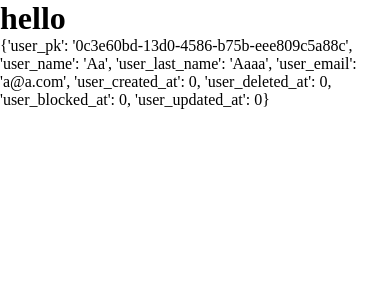
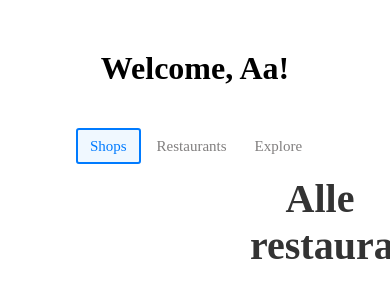
Before and after one commit to AbdullahMarwan/AbdullahMarwan-KEA-WebDev-Wolt-Exam, a Flask app: page /customer in a window 390 px wide; the page is wider, and only the part inside the window is pictured. Shown: the part 168-468 px from the top of that part. Before the commit the page ends 277 px from the top of that part, so only its background shows below. Run offline with Flask 3, Linux system fonts and the light colour scheme; a user stored in the database is signed in; grey boxes are pictures that could not be loaded.

Commit message:
customer- html + css and Login -html +css

```diff
--- /dev/null
+++ b/static/customer.css
@@ -0,0 +1,181 @@
+
+* {
+    margin: 0;
+    padding: 0;
+    box-sizing: border-box;
+}
+
+
+.welcome{
+    text-align: center;
+    padding-top: 50px;
+
+}
+
+
+.restauranter {
+
+    padding-left: 250px;
+    margin: 20px 0; /* Lidt luft omkring overskriften */
+}
+
+.restauranter h1 {
+    font-size: 2.5rem; /* Standard størrelse til store skærme */
+    font-weight: bold;
+    color: #333; /* Mørk grå farve */
+    margin: 10px 0;
+}
+  /* Card CSS */
+  .card-container {
+    display: flex;
+    flex-wrap: wrap;
+    justify-content: center;
+    gap: 30px;
+    margin: 50px auto;
+    max-width: 1200px; /* Begrænsning af bredde */
+   /
+}
+
+.card {
+    flex: 1 1 calc(100% - 40px); /* Skalerer med 100% bredde minus margener */
+    max-width: 350px; /* Begrænsning af max-bredde */
+    background-color: #efefef;
+    border-radius: 8px;
+    overflow: hidden;
+    box-shadow: 0px 2px 4px rgba(0, 0, 0, 0.2);
+    border: 1px solid #007bff;
+}
+
+.card img {
+    width: 100%; /* Tilpasser til card'ets bredde */
+    height: auto;
+}
+
+.card-content {
+    padding: 16px;
+}
+
+.card-content h3 {
+    font-size: 20px;
+    margin-bottom: 8px;
+}
+
+h4{
+    color: #505052;
+    padding-bottom: 10px;
+
+}
+.card-content p {
+    color: #000000;
+    font-size: 14px;
+    line-height: 1.3;
+    padding-top: 3px;
+    padding-bottom: 10px;
+}
+
+.card-content .btn {
+    display: inline-block;
+    padding: 8px 16px;
+    background-color: #007bff;
+    text-decoration: none;
+    border-radius: 4px;
+    margin-top: 16px;
+    color: #efefef;
+}
+
+
+.card-footer {
+    display: flex;
+    justify-content: space-between; /* Placerer pris til venstre og knap til højre */
+    align-items: center; /* Vertikal justering af elementerne */
+    margin-top: auto; /* Skubber footer til bunden af card-content */
+}
+
+.price {
+    margin-top: 20px;
+    font-size: 1.2em;
+    font-weight: bold;
+    /* Eventuelt yderligere styling */
+}
+
+.btn {
+    padding: 0.5em 1em;
+    background-color: #007bff; /* Eksempel på knapfarve */
+    color: #fff;
+    text-decoration: none;
+    border-radius: 4px;
+    /* Eventuelt yderligere styling */
+}
+
+
+.price-and-stars {
+    display: flex;
+    align-items: center;
+}
+/* Stjerner styling */
+.stars {
+    padding-top: 10px;
+    margin-left: 10px;
+    color: #FFD700; /* Guld farve til stjerner */
+    font-size: 15px;
+}
+
+.stars i {
+    margin-right: 2px;
+    color: #FFD700;
+}
+
+
+
+  /* Responsiv justering */
+@media (max-width: 768px) {
+
+    .restauranter h1 {
+        text-align: center; /* Centrerer teksten for mobil */
+        padding-left: 0;
+    }
+    .card-container {
+        justify-content: center; /* Center kortene horisontalt */
+        padding: 0 10px; /* Tilføj lidt padding til containeren */
+    }
+
+    .card {
+        flex: 1 1 90%; /* Sæt kortets bredde til 90% af containerens bredde */
+        max-width: 400px; /* Maksimal bredde for kortene */
+        margin: 10px; /* Margin omkring kortene for luft */
+    }
+
+}
+
+/* card css  slut*/
+
+.partner-actions{
+    text-align: center;
+    padding-top: 50px;
+
+    .btn {
+background-color: #ffffff00; /* Bootstrap primary color */
+color: #817f7f;
+border: none;
+padding: 8px 12px;
+border-radius: 3px;
+font-size: 0.9rem;
+cursor: pointer;
+transition: background-color 0.3s ease;
+font-size: 15px;
+text-decoration: underline none;
+}
+
+
+
+a {
+text-decoration: none;
+}
+
+
+.btn.active {
+border: 2px solid #007bff; /* Blå ramme til aktiv knap */
+color: #007bff;
+background-color: #f0f8ff; /* Lys baggrund */
+}
+}
--- a/templates/view_customer.html
+++ b/templates/view_customer.html
@@ -1,15 +1,146 @@
 {% include "_top_logged.html" %}
+<!-- <link rel="stylesheet" href="{{ url_for('static', filename='customer.css') }}"> -->
+<!DOCTYPE html>
+<html lang="en">
+<head>
+    <meta charset="UTF-8">
+    <meta name="viewport" content="width=device-width, initial-scale=1.0">
+    <link rel="stylesheet" href="{{ url_for('static', filename='customer.css') }}">
+    <link rel="stylesheet" href="https://cdnjs.cloudflare.com/ajax/libs/font-awesome/6.4.0/css/all.min.css" integrity="sha512-..." crossorigin="anonymous" referrerpolicy="no-referrer" />
+    <title>Document</title>
+</head>
+<body>
+    <div class="welcome">
+        <h1>Welcome, {{ user.user_name }}!</h1>
+        <!-- Partner-specific content -->
+        </div>
 
-    <div class="hello">
-        <h1>hello</h1>
+    <main class="customer-main">
+
+        <div class="partner-actions">
+            <a href="#" class="btn btn-primary active" >Shops</a>
+            <a href="#" class="btn btn-danger">Restaurants</a>
+            <a href="#" class="btn btn-danger">Explore</a>
+        </div>
+
+        <div class="restauranter">
+        <h1>Alle restauranter:</h1>
     </div>
+        <div class="card-container">
+            <div class="card">
+                <img src="{{ url_for('static', filename='images/image_15.jpg') }}" alt="Card1">
+            <div class="card-content">
+                <h3>McDonald's</h3>
+                <h4 class="ret">Cheeseburger</h4>
+                <p>Lorem ipsum dolor sit amet consectetur adipisicing elit. Natus numquam dolore illo exercitationem vero aliquam.</p>
+
+                <hr>
+                <div class="card-footer">
+                    <div class="price-and-stars">
+                        <p class="price">120 kr</p>
+                        <div class="stars">
+                            <i class="fas fa-star"></i>
+                            <i class="fas fa-star"></i>
+                            <i class="fas fa-star"></i>
+                            <i class="fas fa-star"></i>
+                            <i class="far fa-star"></i>
+                        </div>
+                    </div>
+                    <a href="#" class="btn">Buy</a>
+                </div>
+        </div>
+            </div>
+
+            <div class="card">
+                <img src="{{ url_for('static', filename='images/image_15.jpg') }}" alt="Card1">
+            <div class="card-content">
+                <h3>McDonald's</h3>
+                <h4 class="ret">Cheeseburger</h4>
+                <p>Lorem ipsum dolor sit amet consectetur adipisicing elit. Natus numquam dolore illo exercitationem vero aliquam.</p>
+
+                <hr>
+                <div class="card-footer">
+                    <div class="price-and-stars">
+                        <p class="price">120 kr</p>
+                        <div class="stars">
+                            <i class="fas fa-star"></i>
+                            <i class="fas fa-star"></i>
+                            <i class="fas fa-star"></i>
+                            <i class="fas fa-star"></i>
+                            <i class="far fa-star"></i>
+                        </div>
+                    </div>
+                    <a href="#" class="btn">Buy</a>
+                </div>
+        </div>
+            </div>
+
+            <div class="card">
+                <img src="{{ url_for('static', filename='images/image_15.jpg') }}" alt="Card1">
+            <div class="card-content">
+                <h3>McDonald's</h3>
+                <h4 class="ret">Cheeseburger</h4>
+                <p>Lorem ipsum dolor sit amet consectetur adipisicing elit. Natus numquam dolore illo exercitationem vero aliquam.</p>
+
+                <hr>
+                <div class="card-footer">
+                    <div class="price-and-stars">
+                        <p class="price">120 kr</p>
+                        <div class="stars">
+                            <i class="fas fa-star"></i>
+                            <i class="fas fa-star"></i>
+                            <i class="fas fa-star"></i>
+                            <i class="fas fa-star"></i>
+                            <i class="far fa-star"></i>
+                        </div>
+                    </div>
+                    <a href="#" class="btn">Buy</a>
+                </div>
+        </div>
+            </div>
+
+
+        </div>
 
 
 
 
-    {{ user }}
+
+
+
+
+
+
+
+
+
+
+    </main>
+
+
+
+
+
+
 
 
     {% include "_bottom.html" %}
 </body>
 </html>
+
+
+<!-- <script>
+    // Vælg alle knapper
+    const buttons = document.querySelectorAll('.partner-actions .btn');
+
+    // Tilføj click-handler
+    buttons.forEach((button) => {
+        button.addEventListener('click', function () {
+            // Fjern 'active' fra alle knapper
+            buttons.forEach((btn) => btn.classList.remove('active'));
+
+            // Tilføj 'active' til den klikkede knap
+            this.classList.add('active');
+        });
+    });
+</script> -->
```
Also changed, not shown: static/login.css (added, +118 -0 lines), templates/view_login.html (+13 -18 lines), 1 other file.
